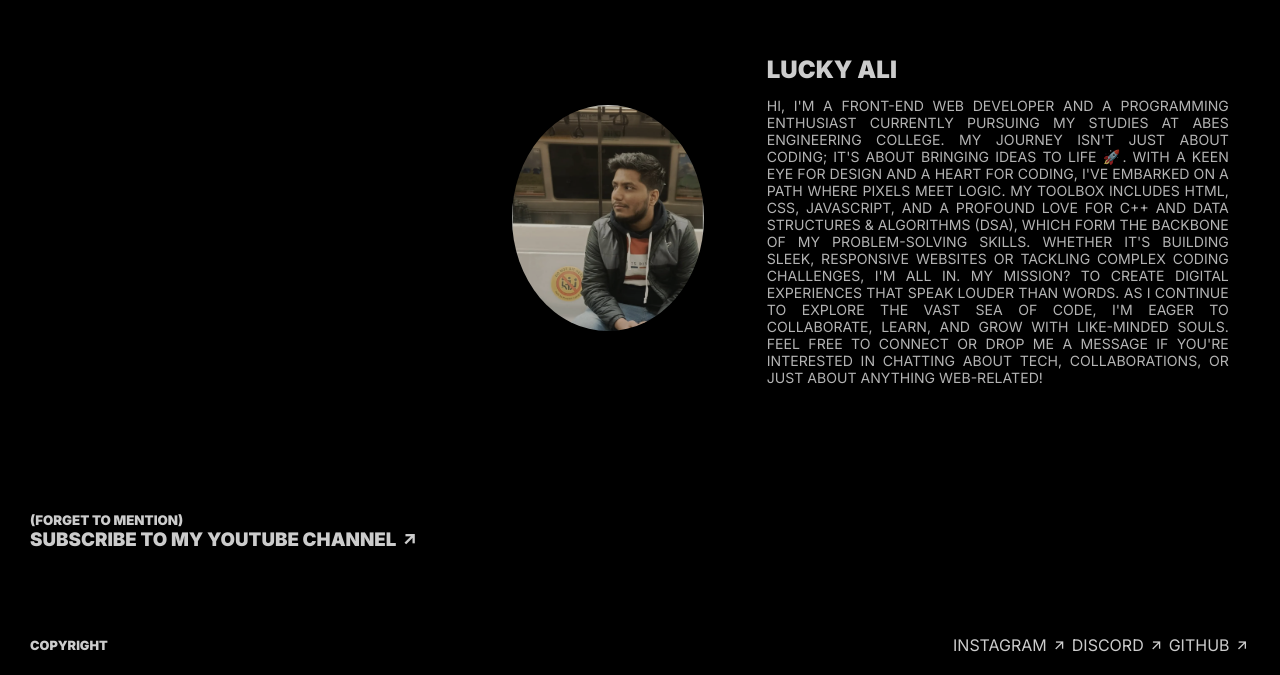
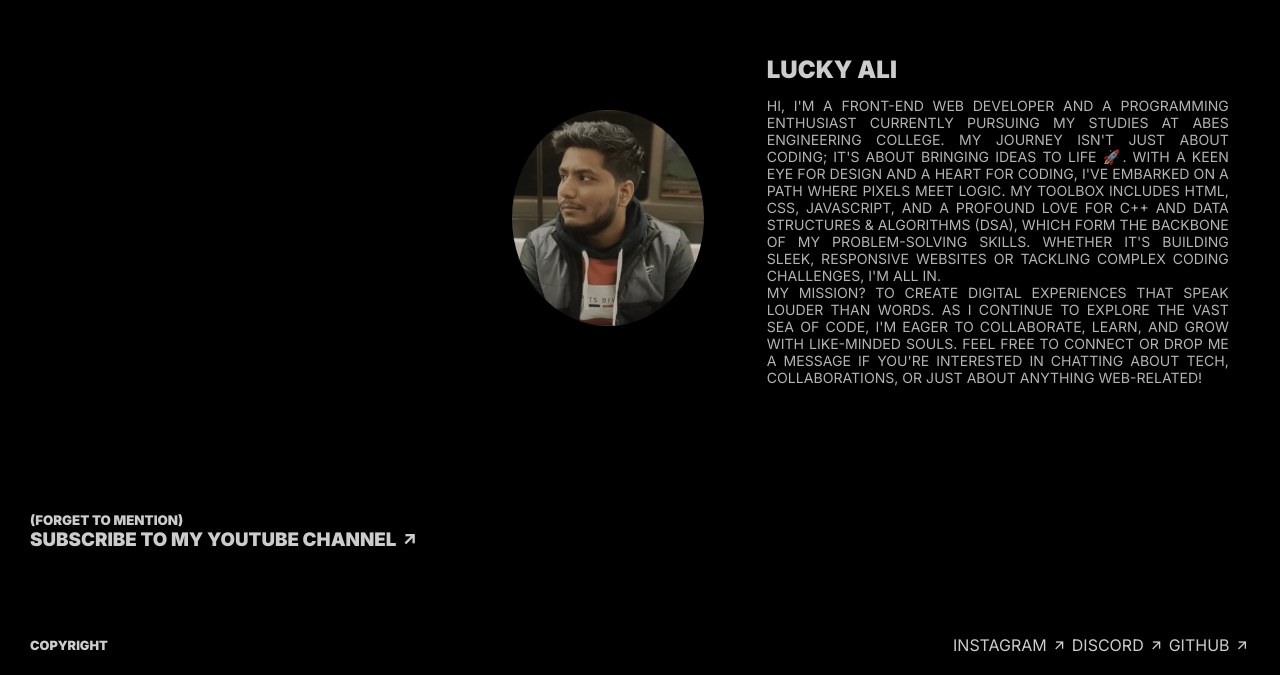
Before and after one commit to LUCKYALI1/cloneweb, a plain HTML site: page index.htm in a window 1280 px wide. Shown: the part 1462-2137 px from the top of the page. Drawn offline with nearby package versions, Linux system fonts and the light colour scheme; a script that the page names is missing.

Commit message:
Update index.htm

```diff
--- a/index.htm
+++ b/index.htm
@@ -72,13 +72,13 @@
 </div>
 <div id="about">
     <div id="imageabout">
-        <img src="img/propic.png" alt="">
+        <img src="img/propic2.png" alt="">
     </div>
     <div id="textabout">
         <h2>Lucky Ali</h2>
         <p>Hi, I'm a front-end web developer and a programming enthusiast currently pursuing my studies at ABES Engineering College. My journey isn't just about coding; it's about bringing ideas to life 🚀.
-
 With a keen eye for design and a heart for coding, I've embarked on a path where pixels meet logic. My toolbox includes HTML, CSS, JavaScript, and a profound love for C++ and Data Structures & Algorithms (DSA), which form the backbone of my problem-solving skills. Whether it's building sleek, responsive websites or tackling complex coding challenges, I'm all in.
+            <br>
 
 My mission? To create digital experiences that speak louder than words. As I continue to explore the vast sea of code, I'm eager to collaborate, learn, and grow with like-minded souls.
 
```
